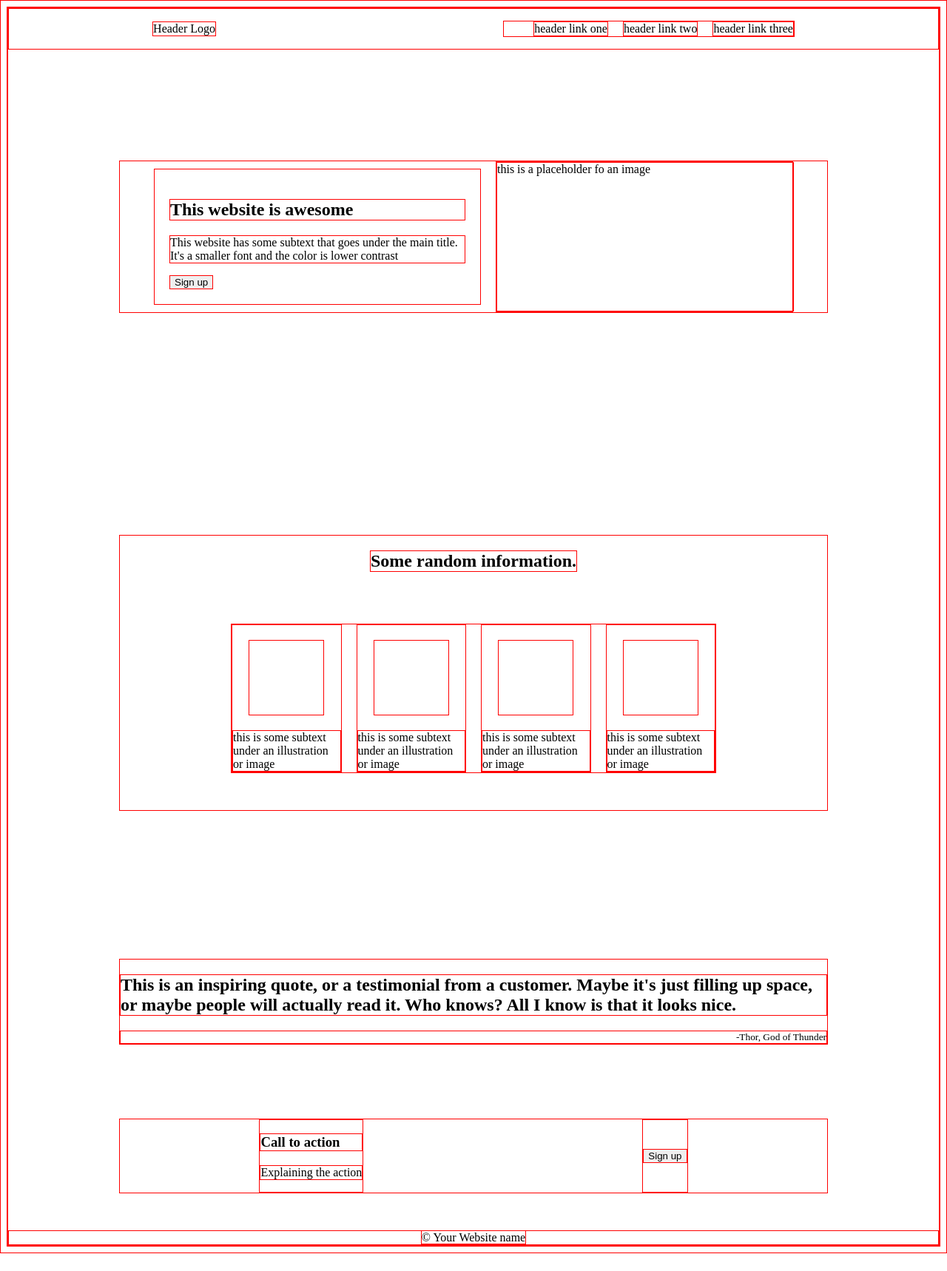
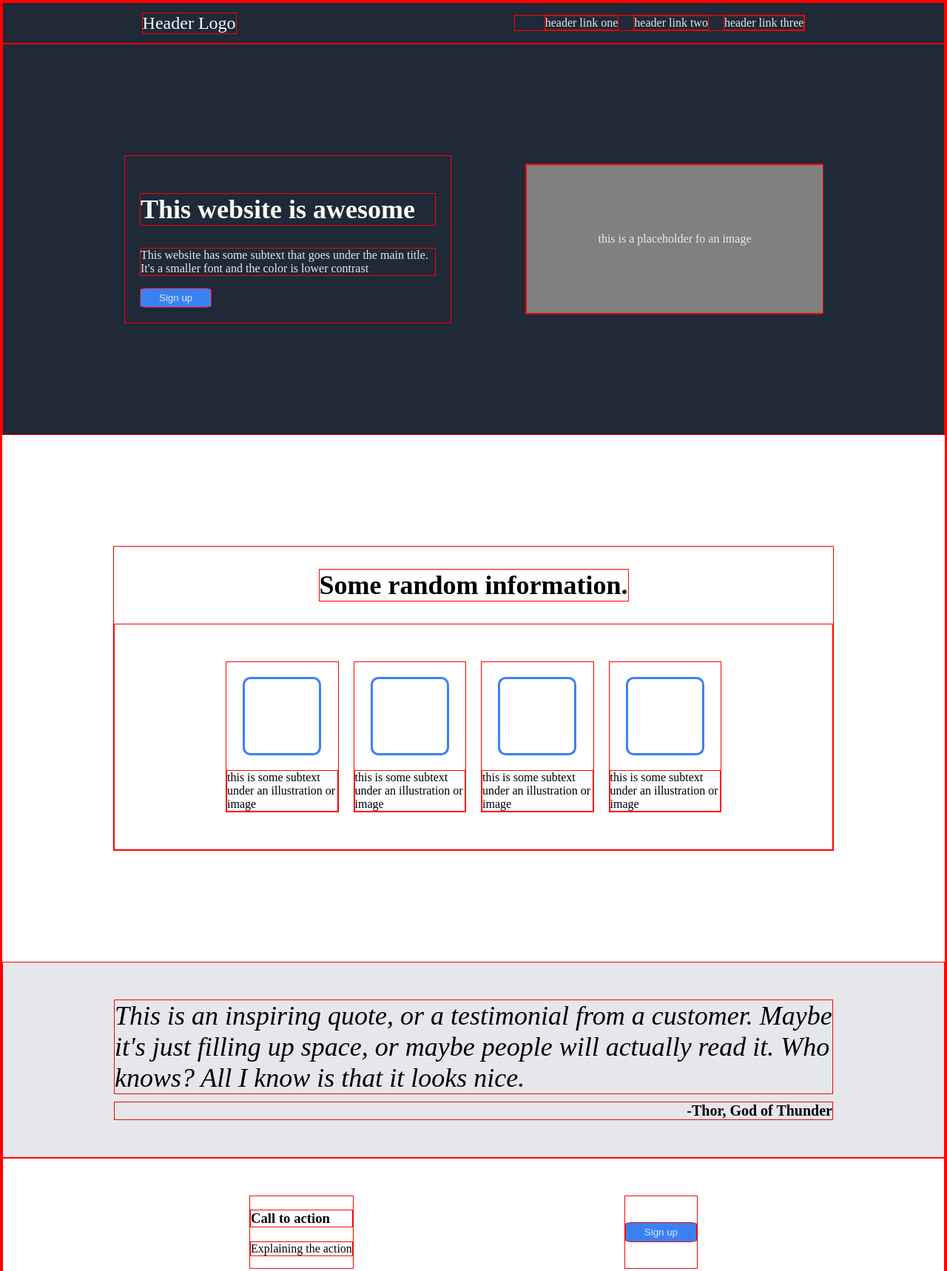
Before and after one commit to SandorMadacsi/landing-page, a plain HTML site: page index.html in a window 1280 px wide. Shown: the top 1718 px of the page at 74% size. Before the commit the page ends 1694 px from the top, so only its background shows below. Drawn offline with Linux system fonts and the light colour scheme.

Commit message:
Add initial styling

```diff
--- a/index.html
+++ b/index.html
@@ -57,7 +57,7 @@
 
         </section>
         <section class="reviews">
-            <h1>This is an inspiring quote, or a testimonial from a customer. Maybe it's just filling up space, or maybe people will actually read it. Who knows? All I know is that it looks nice.</h1>
+            <quote>This is an inspiring quote, or a testimonial from a customer. Maybe it's just filling up space, or maybe people will actually read it. Who knows? All I know is that it looks nice.</quote>
             <small> -Thor, God of Thunder</small>
         </section>
         <section class="sign-up">
--- a/styles/style.css
+++ b/styles/style.css
@@ -1,3 +1,7 @@
+html, body{
+    padding: 0;
+    margin: 0;
+}
 *{
     border: 1px solid red;
 }
@@ -12,19 +16,31 @@ header{
     align-items: center;
 }
 
+header .logo{
+    font-size: 24px;
+    color:#F9FAF8;
+}
+
 header ul{
     display: flex;
     gap: 20px;
     list-style: none;
 }
+.hero,
+header,
+footer{
+    background-color: #1F2937;
+    color:#E5E7EB;
+}
+
 
 .hero{
     display: flex;
-    margin:150px;
+    padding:150px;
     justify-content: center;
     align-items: center;
     flex-wrap: wrap;
-    gap:20px;
+    gap:100px;
     align-content: center;
 }
 .left-hero,
@@ -36,9 +52,26 @@ header ul{
     padding: 20px;
 }
 
+.left-hero h1{
+    font-size: 36px;
+    font-weight: 900;
+    color:#F9FAF8
+}
+
 .img-hero{
     width:400px;
     height:200px;
+    background-color: grey;
+    display: flex;
+    justify-content: center;
+    align-items: center;
+}
+
+button{
+    background-color:#3882F6;
+    color:#E5E7EB;
+    padding:5px 25px;
+    border-radius: 10%;
 }
 
 .services-section{
@@ -52,7 +85,7 @@ header ul{
 .sign-up{
     display: flex;
     flex: 1;
-    margin: 50px 150px;
+    padding: 50px 150px;
 
 }
 
@@ -69,11 +102,28 @@ header ul{
     flex:1 0 100px;
 }
 
+.services-section h2{
+    font-weight: bolder;
+    font-size: 36px;
+}
+
+.service .img{
+    border: 3px solid #3882F6 ;
+    border-radius: 10%;
+}
 .reviews{
     flex-direction: column;
+    gap: 10px;
+    background-color: #E5E7EB;
+}
+.reviews quote{
+    font-size: 36px;
+    font-style: italic;
 }
 .reviews small{
     display: flex;
+    font-weight: bold;
+    font-size: 20px;
     justify-content: end;
 }
 .img{
```
